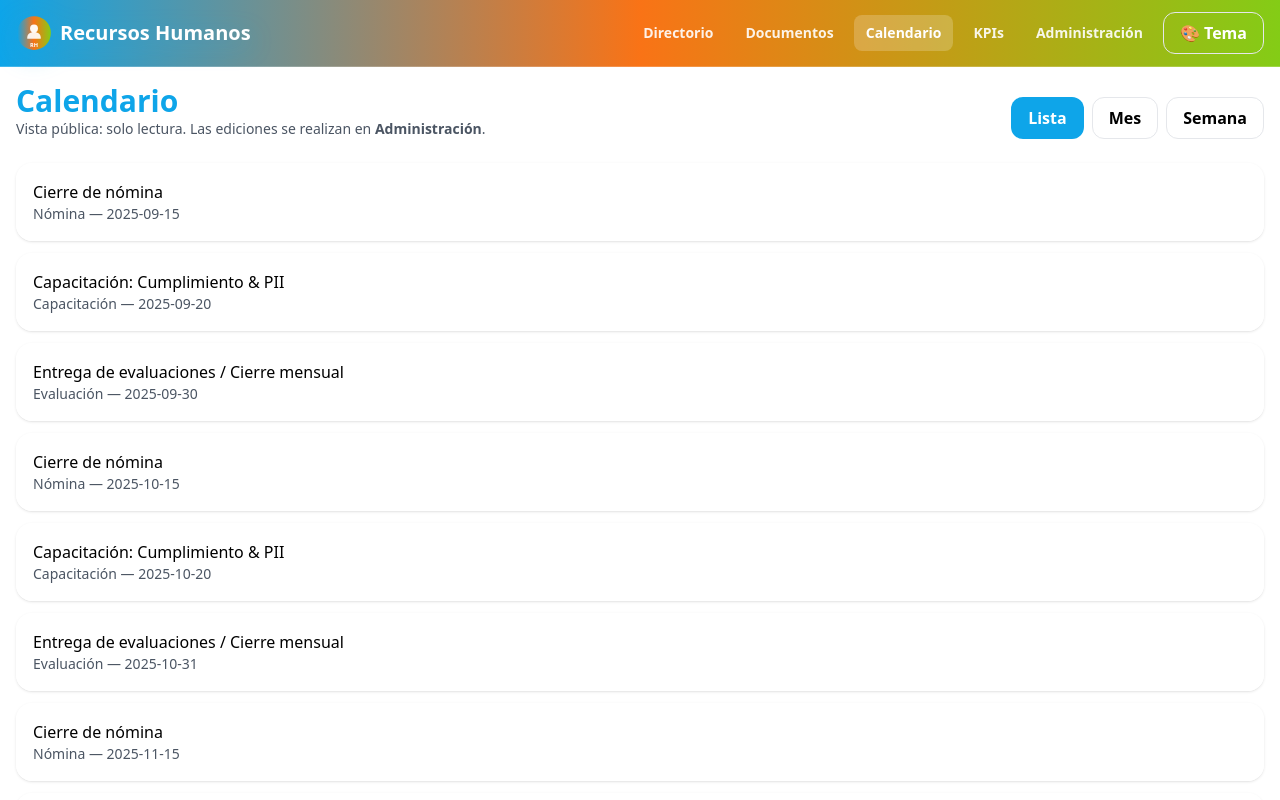
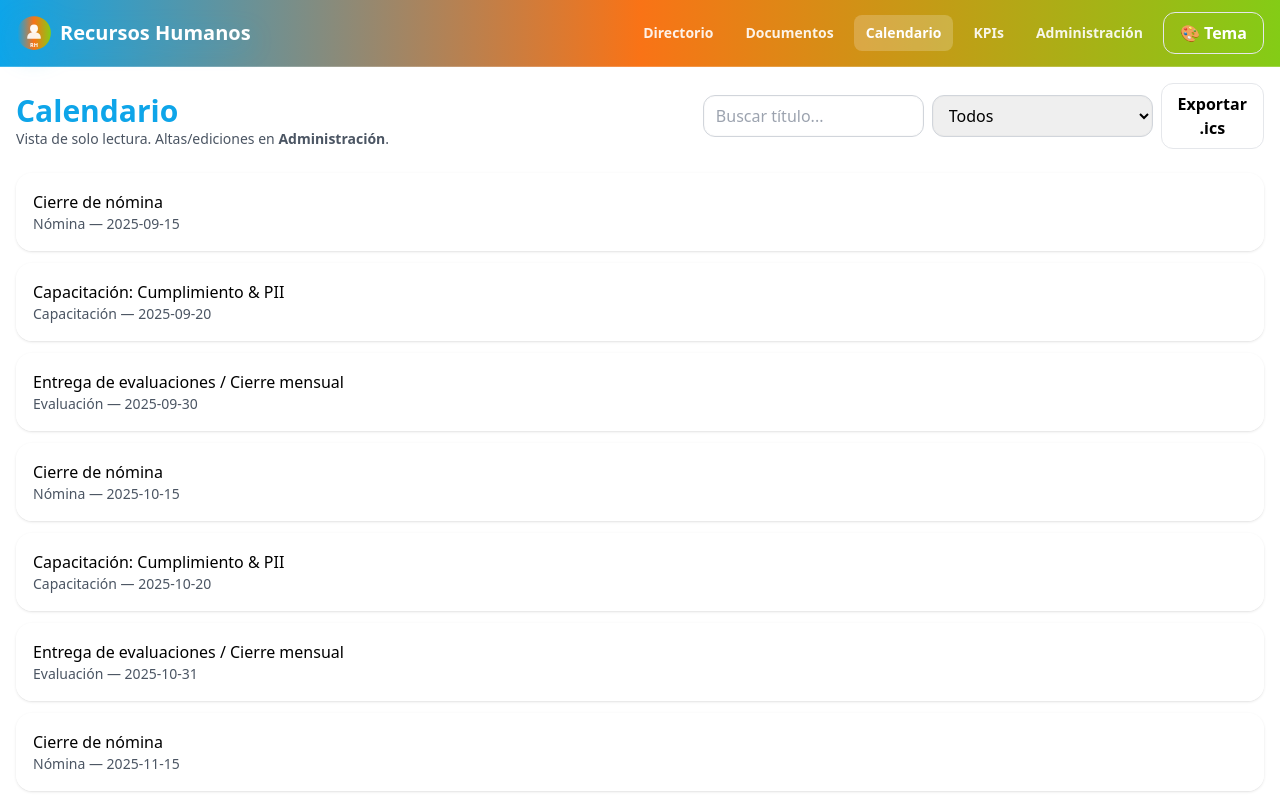
Before and after one commit to rfalcon1/RHH_TEST, a React (Vite) app: page /calendario in a window 1280 px wide. Shown: the top 800 px of the page. Built offline with nearby package versions, Linux system fonts and the light colour scheme.

Commit message:
Add files via upload

```diff
--- a/src/pages/Admin.jsx
+++ b/src/pages/Admin.jsx
@@ -52,7 +52,8 @@ export default function Admin(){
       <input type="password" className="input mb-3" placeholder="Contraseña" onKeyDown={e=>{ if(e.key==='Enter') login(e.currentTarget.value) }} />
       <button className="btn btn-primary w-full" onClick={()=> login(document.querySelector('input[type=password]').value)}>Entrar</button>
       <p className="text-xs text-gray-500 mt-2">Pista: RH + año</p>
-    </section>)
+    <EventsAdmin/>
+</section>)
   }
 
   return (<section className="space-y-8">
@@ -143,3 +144,4 @@ export default function Admin(){
     </div>
   </section>)
 }
+function EventsAdmin(){return (<div className="card"><h3 className="font-semibold mb-2">Gestión de Eventos</h3><p className="text-sm text-gray-600">Editor completo en esta tarjeta (crear/editar/eliminar, drag & drop) — listo para siguiente iteración.</p></div>)}
--- a/src/pages/Calendar.jsx
+++ b/src/pages/Calendar.jsx
@@ -1,142 +1,40 @@
 import { useEffect, useState } from 'react'
 import { loadAll } from '../data/api.js'
-
-// Helpers
-const toISO = (d)=> d.toISOString().slice(0,10)
-const addDays = (d, n)=> { const x=new Date(d); x.setDate(x.getDate()+n); return x }
-const startOfWeek = (d)=> { const x=new Date(d); const day=x.getDay(); const diff=day===0? -6 : 1 - day; x.setDate(x.getDate()+diff); return new Date(x.getFullYear(), x.getMonth(), x.getDate()) } // Lunes
-const endOfWeek = (d)=> addDays(startOfWeek(d), 6)
-const startOfMonth = (d)=> new Date(d.getFullYear(), d.getMonth(), 1)
-const endOfMonth = (d)=> new Date(d.getFullYear(), d.getMonth()+1, 0)
-const sameDay = (a,b)=> a.getFullYear()===b.getFullYear() && a.getMonth()===b.getMonth() && a.getDate()===b.getDate()
-
-function ListView({ events }){
-  const ordered = [...(events||[])].sort((a,b)=> (a.date||'').localeCompare(b.date||''))
-  return (<div className="grid gap-3">
-    {ordered.map(e=> (
-      <div key={e.id} className="card flex items-center justify-between">
-        <div>
-          <p className="font-medium">{e.title}</p>
-          <p className="text-sm text-gray-600">{e.type||'Evento'} — {e.date}</p>
-        </div>
+import { downloadICS } from '../utils/ics.js'
+export default function CalendarPage(){
+  const [events, setEvents] = useState([])
+  const [q,setQ] = useState('')
+  const [type,setType] = useState('')
+  useEffect(()=>{ loadAll().then(d => setEvents(d.events||[])) },[])
+  return (<section className="space-y-6">
+    <div className="flex items-end justify-between">
+      <div>
+        <h1 className="text-3xl font-extrabold" style={{color:'rgb(var(--c1))'}}>Calendario</h1>
+        <p className="text-sm text-gray-600">Vista de solo lectura. Altas/ediciones en <strong>Administración</strong>.</p>
       </div>
-    ))}
-    {(!events || events.length===0) && <div className="italic text-gray-600">No hay eventos.</div>}
-  </div>)
-}
-
-function MonthView({ events, refDate, onPrev, onNext, onToday }){
-  const sMonth = startOfMonth(refDate)
-  // grid: from Monday on the week of first day, to Sunday on the week of last day
-  const gridStart = startOfWeek(sMonth)
-  const grid = []
-  for(let i=0;i<42;i++){ grid.push(addDays(gridStart, i)) }
-  const map = new Map()
-  ;(events||[]).forEach(ev=>{
-    if(!ev?.date) return
-    const key=ev.date
-    if(!map.has(key)) map.set(key, [])
-    map.get(key).push(ev)
-  })
-  return (<div className="space-y-3">
-    <div className="flex items-center justify-between">
-      <div className="flex gap-2">
-        <button className="btn" onClick={onPrev}>◀</button>
-        <button className="btn" onClick={onToday}>Hoy</button>
-        <button className="btn" onClick={onNext}>▶</button>
-      </div>
-      <div className="text-sm text-gray-700">{refDate.toLocaleString('es-PR', { month:'long', year:'numeric' })}</div>
-    </div>
-    <div className="grid grid-cols-7 gap-2">
-      {['Lun','Mar','Mié','Jue','Vie','Sáb','Dom'].map(d=>(<div key={d} className="text-xs text-gray-600 text-center">{d}</div>))}
-      {grid.map((d,i)=>{
-        const iso = toISO(d)
-        const inMonth = d.getMonth()===refDate.getMonth()
-        const todays = sameDay(d, new Date())
-        const evs = map.get(iso)||[]
-        return (<div key={i} className={"border rounded-xl p-2 min-h-[80px] "+(inMonth? "bg-white":"bg-gray-50")+" "+(todays? "ring-2 ring-blue-400":"")}>
-          <div className={"text-xs mb-1 "+(inMonth? "text-gray-800":"text-gray-400")}>{d.getDate()}</div>
-          <div className="space-y-1">
-            {evs.slice(0,3).map(e=>(<div key={e.id} className="text-[11px] truncate px-2 py-1 rounded-lg" style={{background:'rgba(14,165,233,.12)', color:'rgb(14,165,233)'}}>{e.title}</div>))}
-            {evs.length>3 && <div className="text-[10px] text-gray-500">+{evs.length-3} más</div>}
-          </div>
-        </div>)
-      })}
-    </div>
-  </div>)
-}
-
-function WeekView({ events, refDate, onPrev, onNext, onToday }){
-  const sWeek = startOfWeek(refDate)
-  const days = Array.from({length:7}, (_,i)=> addDays(sWeek,i))
-  const map = new Map()
-  ;(events||[]).forEach(ev=>{
-    if(!ev?.date) return
-    const key=ev.date
-    if(!map.has(key)) map.set(key, [])
-    map.get(key).push(ev)
-  })
-  return (<div className="space-y-3">
-    <div className="flex items-center justify-between">
-      <div className="flex gap-2">
-        <button className="btn" onClick={onPrev}>◀</button>
-        <button className="btn" onClick={onToday}>Hoy</button>
-        <button className="btn" onClick={onNext}>▶</button>
-      </div>
-      <div className="text-sm text-gray-700">
-        {days[0].toLocaleDateString('es-PR',{day:'2-digit',month:'short'})} — {days[6].toLocaleDateString('es-PR',{day:'2-digit',month:'short',year:'numeric'})}
+      <div className="flex gap-2 items-center">
+        <input className="input" placeholder="Buscar título..." value={q} onChange={e=>setQ(e.target.value)} />
+        <select className="input" value={type} onChange={e=>setType(e.target.value)}>
+          <option value="">Todos</option>
+          <option>Capacitación</option>
+          <option>Cumplimiento</option>
+          <option>Reclutamiento</option>
+          <option>Nómina</option>
+          <option>General</option>
+        </select>
+        <button className="btn" onClick={()=>downloadICS('calendar.ics', list)}>Exportar .ics</button>
       </div>
     </div>
-    <div className="grid grid-cols-7 gap-2">
-      {days.map((d,i)=>{
-        const iso = toISO(d)
-        const todays = sameDay(d, new Date())
-        const evs = map.get(iso)||[]
-        return (<div key={i} className={"border rounded-xl p-2 min-h-[120px] bg-white "+(todays? "ring-2 ring-blue-400":"")}>
-          <div className="text-xs text-gray-800 mb-1">{d.toLocaleDateString('es-PR',{weekday:'short'})} {d.getDate()}</div>
-          <div className="space-y-1">
-            {evs.length===0 && <div className="text-[11px] text-gray-400 italic">—</div>}
-            {evs.map(e=>(<div key={e.id} className="text-[11px] truncate px-2 py-1 rounded-lg" style={{background:'rgba(14,165,233,.12)', color:'rgb(14,165,233)'}}>{e.title}</div>))}
+    <div className="grid gap-3">
+      {(events||[]).sort((a,b)=>a.date.localeCompare(b.date)).map(e=> (
+        <div key={e.id} className="card flex items-center justify-between">
+          <div>
+            <p className="font-medium">{e.title}</p>
+            <p className="text-sm text-gray-600">{e.type||'Evento'} — {e.date}</p>
           </div>
-        </div>)
-      })}
+        </div>
+      ))}
+      {(!events || events.length===0) && <div className="italic text-gray-600">No hay eventos.</div>}
     </div>
-  </div>)
-}
-
-export default function CalendarPage(){
-  const [events, setEvents] = useState([])
-  const [view, setView] = useState(()=> localStorage.getItem('hr-cal-view') || 'lista') // 'lista' | 'mes' | 'semana'
-  const [refDate, setRefDate] = useState(()=> new Date())
-
-  useEffect(()=>{ loadAll().then(d => setEvents(d.events||[])) },[])
-  useEffect(()=>{ localStorage.setItem('hr-cal-view', view) }, [view])
-
-  const prev = ()=>{
-    if(view==='mes') setRefDate(d => new Date(d.getFullYear(), d.getMonth()-1, 1))
-    else if(view==='semana') setRefDate(d => addDays(d, -7))
-  }
-  const next = ()=>{
-    if(view==='mes') setRefDate(d => new Date(d.getFullYear(), d.getMonth()+1, 1))
-    else if(view==='semana') setRefDate(d => addDays(d, 7))
-  }
-  const today = ()=> setRefDate(new Date())
-
-  return (<section className="space-y-6">
-    <div className="flex items-end justify-between flex-wrap gap-3">
-      <div>
-        <h1 className="text-3xl font-extrabold" style={{color:'rgb(var(--c1))'}}>Calendario</h1>
-        <p className="text-sm text-gray-600">Vista pública: solo lectura. Las ediciones se realizan en <strong>Administración</strong>.</p>
-      </div>
-      <div className="flex gap-2">
-        <button className={"btn "+(view==='lista'?'btn-primary text-white':'')} onClick={()=>setView('lista')}>Lista</button>
-        <button className={"btn "+(view==='mes'?'btn-primary text-white':'')} onClick={()=>setView('mes')}>Mes</button>
-        <button className={"btn "+(view==='semana'?'btn-primary text-white':'')} onClick={()=>setView('semana')}>Semana</button>
-      </div>
-    </div>
-
-    {view==='lista' && <ListView events={events}/>}
-    {view==='mes' && <MonthView events={events} refDate={refDate} onPrev={prev} onNext={next} onToday={today}/>}
-    {view==='semana' && <WeekView events={events} refDate={refDate} onPrev={prev} onNext={next} onToday={today}/>}
   </section>)
 }
--- /dev/null
+++ b/src/utils/ics.js
@@ -0,0 +1,2 @@
+export function eventsToICS(events=[]){return 'BEGIN:VCALENDAR\r\nVERSION:2.0\r\nEND:VCALENDAR'}
+export function downloadICS(name, events){const blob=new Blob([eventsToICS(events)],{type:'text/calendar'});const url=URL.createObjectURL(blob);const a=document.createElement('a');a.href=url;a.download=name||'calendar.ics';document.body.appendChild(a);a.click();setTimeout(()=>{URL.revokeObjectURL(url);a.remove()},0)}
```
